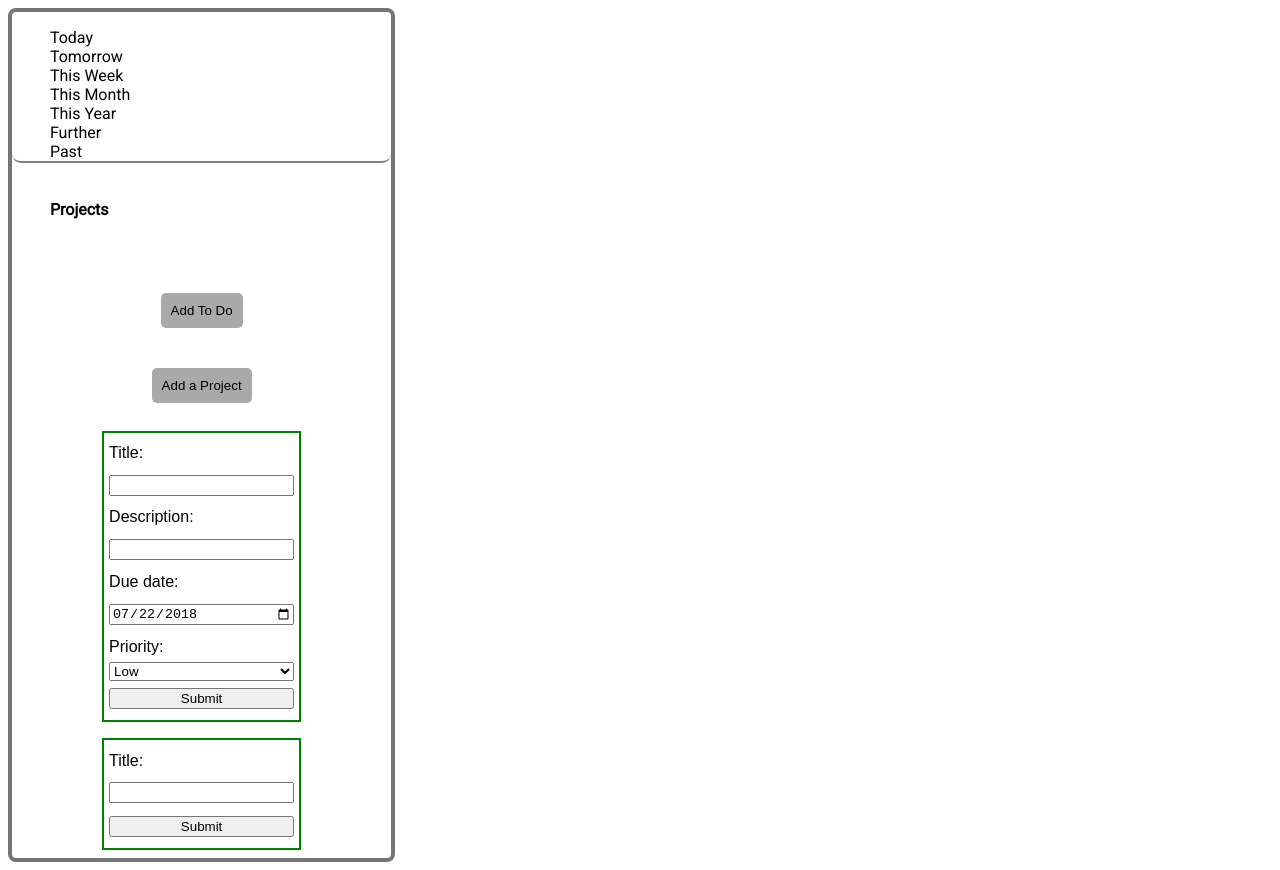
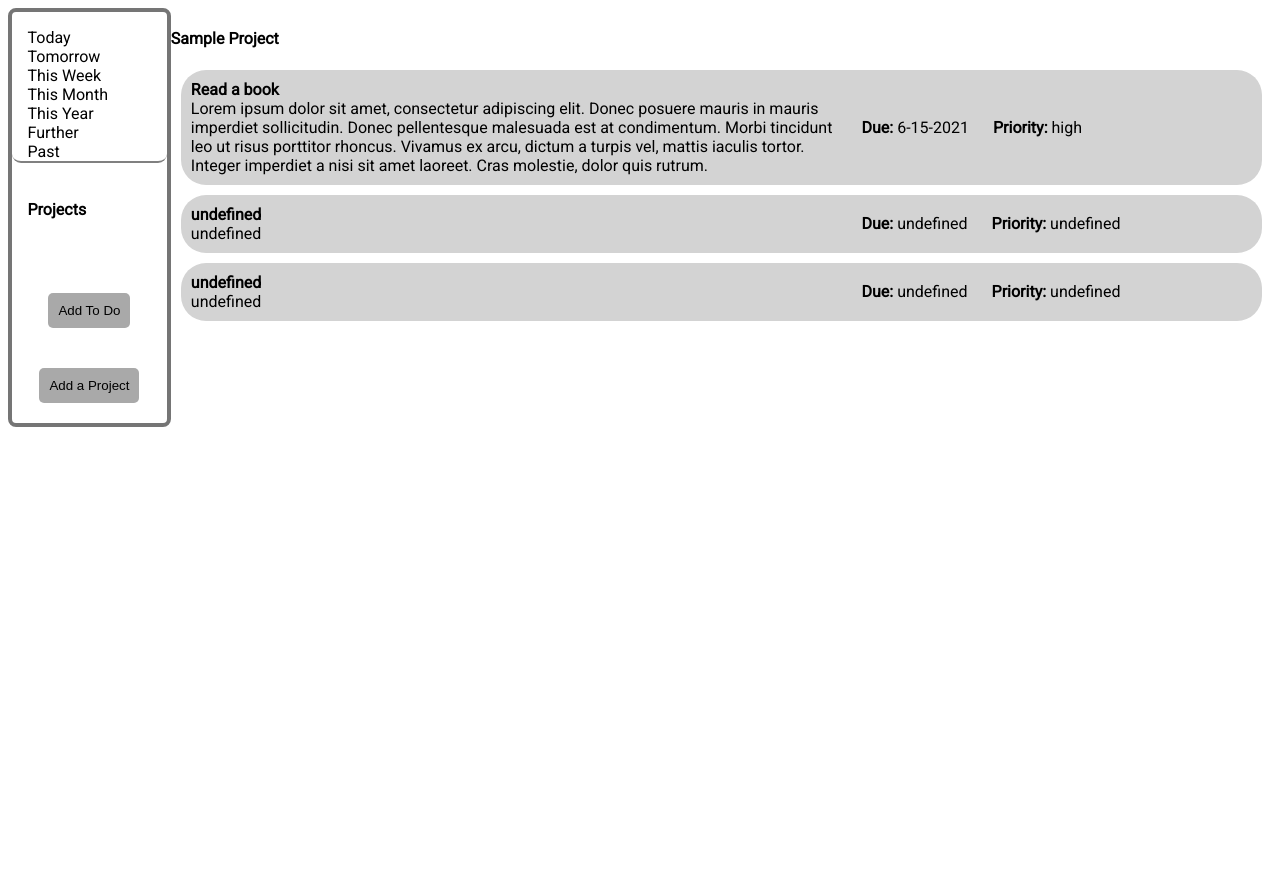
Before and after one commit to Frank522/todolist, a website built with webpack: page dist/index.html in a window 1280 px wide. After the commit the page ends 800 px from the top, so only its background shows below. Built offline with nearby package versions, Linux system fonts and the light colour scheme.

Commit message:
created Collection module and started Display, fixed form refresh issue

```diff
--- /dev/null
+++ b/src/collection.js
@@ -0,0 +1,117 @@
+import "date-fns";
+import { addDays, isAfter, isBefore, isWithinInterval } from "date-fns";
+import Todo from "./todo.js";
+import Project from "./project.js";
+
+const Collection =  (() => {
+  let projects = [];
+  let todos = [];
+
+  let today = new Date();
+  let tomorrow = addDays(today, 1);
+  let tomorrowEnd = addDays(today, 2);
+  let nextWeek = addDays(today, 7);
+  let nextMonth = addDays(today, 30);
+  let nextYear = addDays(today, 365);
+
+  //removes todo from both todoList, and entire system
+  const removeTodo = (todo) => {
+    const index = todos.indexOf(todo);
+    if (index > -1) {
+      todos.splice(index, 1);
+    }
+    //removing
+    projects.forEach((project) => {
+      project.removeTodo(todo);
+    });
+  };
+
+  //adds todo, then sorts according to dates with earlier dated todos coming first.
+  const addTodo = (todo) => {
+    todos[todos.length] = todo;
+    todos.sort((todo1, todo2) => {
+      //isBefore returns true is arg1 is before arg2, datewise
+      if (isBefore(todo1.getDueDate(), todo2.getDueDate())) {
+        return -1;
+      } else {
+        return 1;
+      }
+    });
+  };
+
+  const addProject = (project) => {
+      projects[project.length] = project;
+  }
+
+  const removeProject = (project) => {
+    const index = projects.indexOf(projects);
+    if (index > -1) {
+      projects.splice(index, 1);
+    }
+  }
+
+  const addTodoToProject = (todo, project) => {
+    project.addTodo(todo);
+  };
+
+  const removeTodoFromProject = (todo, project) => {
+      project.removeTodo;
+  }
+
+  const getTodosFromProject = (project) => {
+    return project.todoArray;
+  };
+
+  const updateTime = () => {
+    today = new Date();
+    tomorrow = addDays(today, 1);
+    tomorrowEnd = addDays(today, 2);
+    nextWeek = addDays(today, 7);
+    nextMonth = addDays(today, 30);
+    nextYear = addDays(today, 365);
+  };
+
+  const getTodosForTimePeriod = (timeperiod) => {
+    updateTime();
+    let interval;
+    switch (timeperiod) {
+      case "Today":
+        interval = { start: today, end: tomorrow };
+        return todos.filter((todo) => {
+          isWithinInterval(todo.getDueDate, interval);
+        });
+      case "Tomorrow":
+        interval = { start: tomorrow, end: tomorrowEnd };
+        return todos.filter((todo) => {
+          isWithinInterval(todo.getDueDate, interval);
+        });
+      case "This Week":
+        interval = { start: today, end: nextWeek };
+        return todos.filter((todo) => {
+          isWithinInterval(todo.getDueDate, interval);
+        });
+      case "This Month":
+        interval = { start: today, end: nextMonth };
+        return todos.filter((todo) => {
+          isWithinInterval(todo.getDueDate, interval);
+        });
+      case "This Year":
+        interval = { start: today, end: nextYear};
+        return todos.filter((todo) => {
+          isWithinInterval(todo.getDueDate, interval);
+        });
+      case "Further":
+        return todos.filter((todo) => {
+          isAfter(todo.getDueDate, nextYear);
+        });
+      case "Past":
+        return todos.filter((todo) => {
+            isBefore(todo.getDueDate, nextYear);
+          });
+    }
+  };
+
+  return {addTodo, removeTodo, getTodosForTimePeriod, getTodosFromProject, addTodoToProject, removeTodoFromProject, removeProject, addProject}
+})();
+
+export default Collection;
--- a/src/display.js
+++ b/src/display.js
@@ -1,4 +1,37 @@
-function display() {
+import Todo from "./todo.js";
+import Project from "./project.js";
+import Collection from "./collection.js";
 
 
-}
+const Display = (() => {
+    const view = document.querySelector('#todoList');
+    const dateNav = document.querySelector('#byDate');
+    const projectNav = document.querySelector('#projects');
+
+    let displayedTodos = [];
+    displayedTodos[0] = Todo(0);
+    displayedTodos[1] = Todo(1);
+    let currentProject = Project(0);
+
+    Array.from(dateNav.childNodes).forEach(child => {
+        child.addEventListener('click', e => {
+            // get todos from clicked time period utilzing innerHTML
+            displayedTodos = Collection.getTodosForTimePeriod(child.innerText);
+        });
+    });
+
+    Array.from(projectNav.childNodes).forEach(child => {
+        child.addEventListener('click', e => {
+            //get project from clicked project utilizing
+        });
+    });
+
+    const renderTodos = () => {
+        displayedTodos.forEach(todo => {
+            view.appendChild(todo.generateDisplayItem());
+        });
+    }
+    return {renderTodos};
+})();
+
+export default Display;
--- a/src/form.js
+++ b/src/form.js
@@ -1,16 +1,23 @@
 import Todo from './todo.js';
 import Project from './project.js';
-import {parseISO} from 'date-fns';
+import Collection from './collection.js';
+import {formatISO, parseISO} from 'date-fns';
 
-function TodoForm() {
+const TodoForm = () => {
   const titleData = document.querySelector("#newTodoForm #title");
   const descriptionData = document.querySelector("#newTodoForm #description");
   const dueDateData = document.querySelector("#newTodoForm #dueDate");
+  dueDateData.value = formatISO(new Date());
   const priorityData = document.querySelector("#newTodoForm #priority");
   const todoSubmitBtn = document.querySelector("#newTodoForm #submitBtn");
+  const todoFormItem = document.querySelector("#newTodoForm");
+
+
+  let todoCount = 0;
 
   const generateTodo = () => {
-    const newTodo = Todo();
+    todoCount++;
+    const newTodo = Todo(todoCount);
     newTodo.setTitle(titleData.value);
     newTodo.setDescription(descriptionData.value);
     newTodo.setDueDate(parseISO(dueDateData.value));
@@ -18,21 +25,23 @@ function TodoForm() {
     return newTodo;
   }
 
-  return {generateTodo, todoSubmitBtn};
+  return {generateTodo, todoSubmitBtn, todoFormItem};
 }
 
-function ProjectForm() {
+const ProjectForm = () => {
     const newProjectTitleData = document.querySelector("#newProjectForm #title");
     const projectSubmitBtn = document.querySelector("#newProjectForm #submitBtn");
-
+    const projectFormItem = document.querySelector("#newProjectForm");
+    let projectCount = 0;
 
     const generateProject = () => {
         const newProject = Project();
         newProject.setTitle(newProjectTitleData.value);
+        return newProject;
     }
 
-    return {generateProject, projectSubmitBtn};
+    return {generateProject, projectSubmitBtn, projectFormItem};
 
 }
 
-export {ProjectForm, TodoForm};
+export default {TodoForm, ProjectForm};
--- a/src/index.js
+++ b/src/index.js
@@ -1,16 +1,27 @@
-import './style.css';
-import './buttons.js';
-import {ProjectForm, TodoForm} from './form.js';
-import {Project} from './project.js';
+import "./style.css";
+import "./buttons.js";
+import forms from "./form.js";
+import Project from "./project.js";
+import Display from "./display.js";
 
-const projectForm = ProjectForm();
-function createProject() {
-    projectForm.generateProject();
-    return false;
-}
+//const projectForm = ProjectForm();
+const todoForm = forms.TodoForm();
+const projectForm = forms.ProjectForm();
+const display = document.querySelector('#todoList');
 
-const todoForm = TodoForm();
-function createTodo(){
-    todoForm.generateTodo();
-    return false;
-}
+
+projectForm.projectFormItem.addEventListener("submit", function (e) {
+  e.preventDefault();
+  console.log("it worked");
+  console.log(projectForm.generateProject());
+
+});
+
+
+todoForm.todoFormItem.addEventListener("submit", function (e) {
+  e.preventDefault();
+  let newTodo = todoForm.generateTodo();
+  display.appendChild(newTodo.generateDisplayItem());
+});
+
+Display.renderTodos();
--- a/src/project.js
+++ b/src/project.js
@@ -1,4 +1,5 @@
-export default function Project(){
+export default function Project(n){
+    const count = n;
     let todoArray = [];
     let name;
 
@@ -17,17 +18,15 @@ export default function Project(){
         return 'ERROR';
     }
 
-    const length = () => {
-        return todoArray.length;
+    const setName = (newName) => name = newName;
+    const getName = () => name;
+
+    const generateDisplayItem = () => {
+        const projectHeader = document.createElement('h4');
+        projectHeader.id = 'selectedProject'
+        projectHeader.innerText = name;
+        return projectHeader;
     }
 
-    const setName = (newName) => {
-        name = newName;
-    }
-
-    const getName = () => {
-        return name;
-    }
-
-    return {addTodo, removeTodo, getIndex, length, setName, getName};
+    return {addTodo, removeTodo, getIndex, todoArray, setName, getName};
 }
--- a/src/style.css
+++ b/src/style.css
@@ -1,5 +1,6 @@
 body {
   font-family: "Roboto", serif;
+  min-width: 800px;
 }
 
 #content {
@@ -47,7 +48,7 @@ button {
 }
 
 form {
-  display: flex;
+  display: none;
   flex-direction: column;
   border: 2px green solid;
   margin: 8px auto;
@@ -67,3 +68,26 @@ input,
 label {
   margin: .4rem 0;
 }
+
+.todoItem {
+  display: flex;
+  flex-direction: row;
+  align-items: center;
+  background-color: lightgray;
+  border-radius: 25px;
+  margin: 10px;
+}
+
+.todoItem p {
+  padding: 0px 12px;
+}
+
+.todoItem div p{
+  padding: 0px;
+  margin: 0px;
+}
+
+.todoItem div {
+  padding: 10px;
+  width: 60%
+}
--- a/src/todo.js
+++ b/src/todo.js
@@ -1,18 +1,67 @@
-export default function Todo(){
-    const getTitle = () => this.title;
-    const setTitle = (title) => {this.title = title};
+export default function Todo(n){
+    const count = n;
+    let title;
+    let description;
+    let dueDate;
+    let priority;
+    let notes;
 
-    const getDescription = () => this.description;
-    const setDescription = (description) => {this.description = description};
+    const getTitle = () => title;
+    const setTitle = (newTitle) => {title = newTitle};
 
-    const getDueDate = () => this.dueDate
-    const setDueDate = (dueDate) => {this.dueDate = dueDate};
+    const getDescription = () => description;
+    const setDescription = (newDescription) => {description = newDescription};
 
-    const getPriority = () => this.priority;
-    const setPriority = (priority) => {this.priority = priority};
+    const getDueDate = () => dueDate
+    const setDueDate = (newDueDate) => {dueDate = newDueDate};
 
-    const getNotes = () => this.notes;
-    const setNotes = (notes) => {this.notes = notes};
+    const getPriority = () => priority;
+    const setPriority = (newPriority) => {priority = newPriority};
 
-    return{getTitle, setTitle, getDescription, setDescription, getDueDate, setDueDate, getPriority, setPriority, getNotes, setNotes};
+    const getNotes = () => notes;
+    const setNotes = (newNotes) => {notes = newNotes};
+
+    //generates a todoItem in the same form as the sample todo
+    const generateDisplayItem = () => {
+        const todoItem = document.createElement('div');
+        todoItem.classList.add('todoItem');
+        todoItem.id = count;
+
+        const todoText = document.createElement('div');
+        todoText.classList.add('todoText');
+
+        const todoTitle = document.createElement('p');
+        const strong1 = document.createElement('strong');
+        strong1.innerText = title;
+        todoTitle.appendChild(strong1);
+        todoText.appendChild(todoTitle);
+
+
+        const todoDescription = document.createElement('p');
+        todoDescription.innerText = description;
+        todoText.appendChild(todoDescription);
+
+        todoItem.appendChild(todoText);
+
+        const todoDate = document.createElement('p');
+        todoDate.classList.add('todoDate');
+        const strong2 = document.createElement('strong');
+        strong2.innerText = 'Due: ';
+        todoDate.appendChild(strong2);
+        todoDate.innerHTML += dueDate;
+        todoItem.appendChild(todoDate);
+
+        const todoPriority = document.createElement('p');
+        todoPriority.classList.add('todoPriority');
+        const strong3 = document.createElement('strong');
+        strong3.innerText = 'Priority: ';
+        todoPriority.appendChild(strong3);
+        todoPriority.innerHTML += priority;
+        todoItem.appendChild(todoPriority);
+
+
+        return todoItem;
+    }
+
+    return{getTitle, setTitle, getDescription, setDescription, getDueDate, setDueDate, getPriority, setPriority, getNotes, setNotes, generateDisplayItem, count};
 }
--- a/webpack.config.js
+++ b/webpack.config.js
@@ -1,6 +1,7 @@
 const path = require('path');
 
 module.exports = {
+  mode : 'development',
   entry: './src/index.js',
   output: {
     filename: 'bundle.js',
```
Also changed, not shown: dist/bundle.js, dist/index.html.
